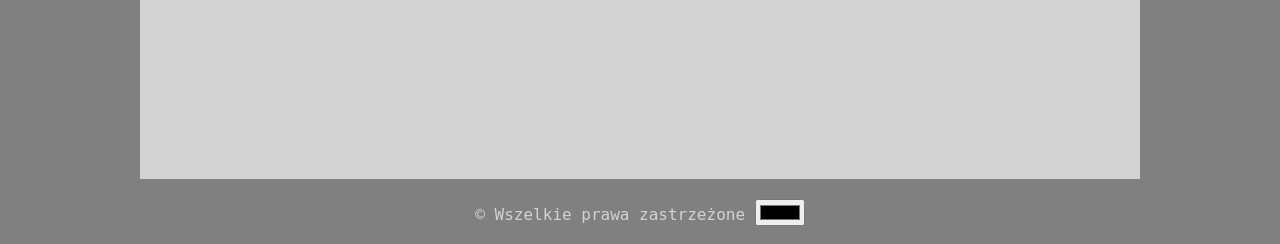
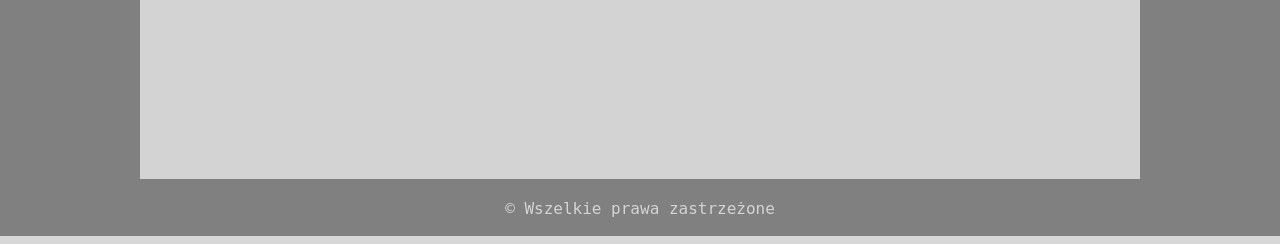
Before and after one commit to DominikJur/Flask_Project, a Flask app: template templates/zagadnienie.html in a window 1280 px wide. Shown: the part 1924-2168 px from the top of the page. Run offline with Flask 3, Linux system fonts and the light colour scheme; the template is opened without the code that fills it, so the values that code supplies are empty.

Commit message:
usuniecie color pickera z zagadnienia

```diff
--- a/templates/zagadnienie.html
+++ b/templates/zagadnienie.html
@@ -73,8 +73,6 @@
 
     <div id="footer">
         &copy; Wszelkie prawa zastrzeżone
-        <label for="setcolor"></label>
-        <input type="color" id="setcolor">
     </div>
     <script src="script.js"></script>
 </body>
```
